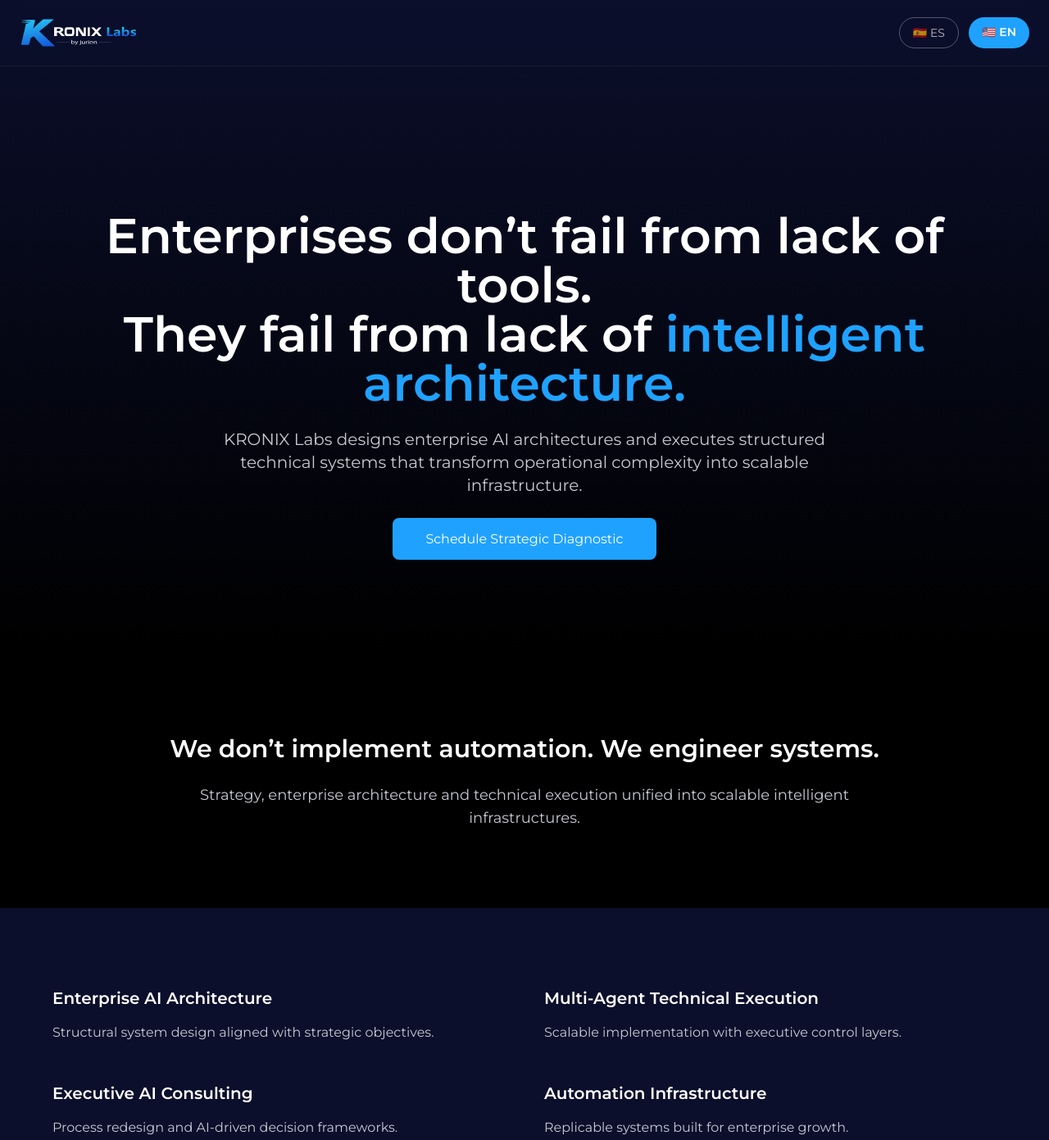
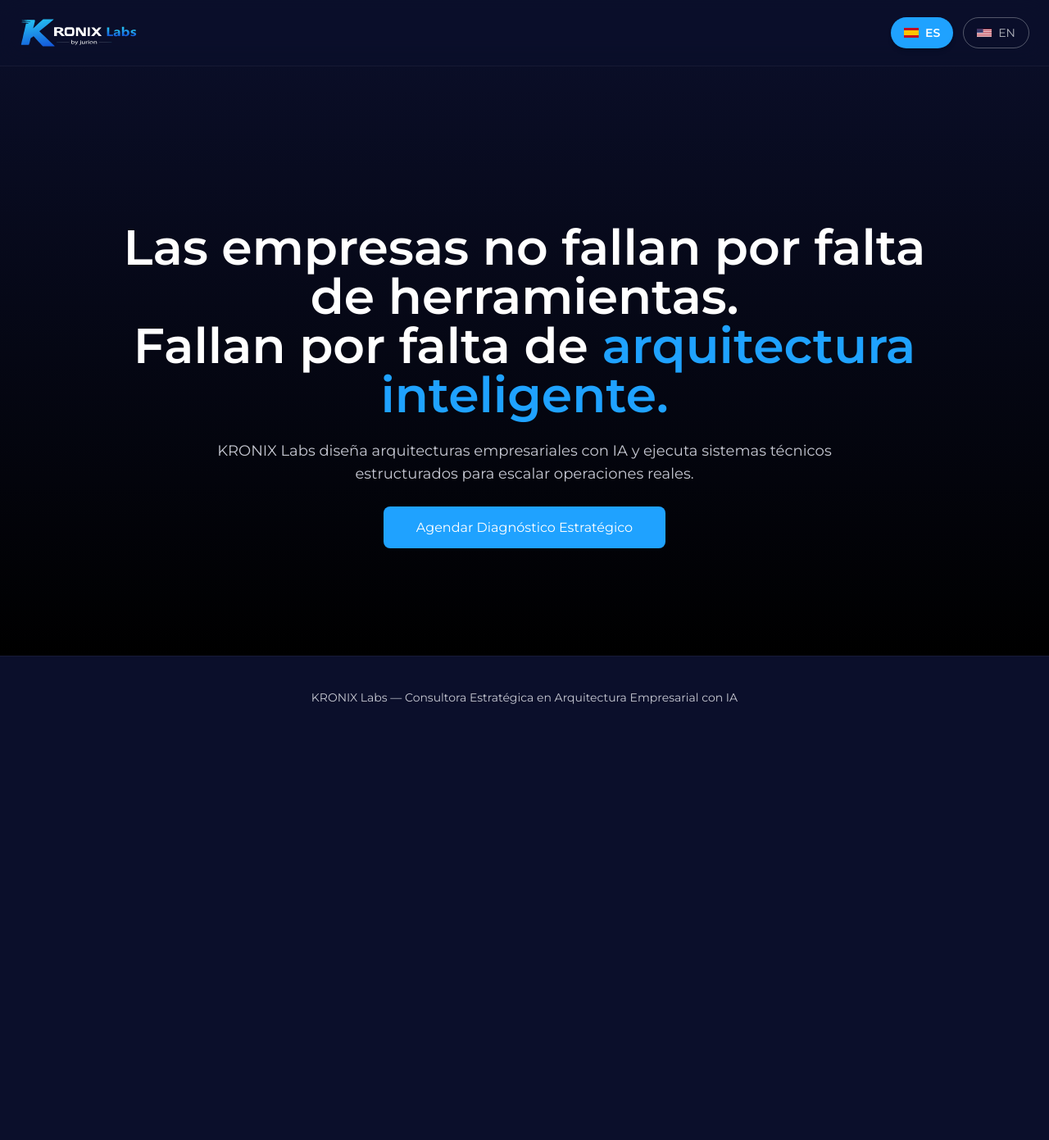
Before and after one commit to kronixlabs/kronixlabs.github.io, a plain HTML site: page en/index.html in a window 1280 px wide. Shown: the top 1391 px of the page at 82% size. After the commit the page ends 901 px from the top, so only its background shows below. Drawn offline with nearby package versions, Linux system fonts and the light colour scheme.

Commit message:
Update index.html

```diff
--- a/en/index.html
+++ b/en/index.html
@@ -1,14 +1,15 @@
 <!DOCTYPE html>
-<html lang="en">
+<html lang="es">
 <head>
 <meta charset="UTF-8">
 <meta name="viewport" content="width=device-width, initial-scale=1.0">
 
-<title>KRONIX Labs | Enterprise AI Architecture</title>
-<meta name="description" content="Strategic intelligent transformation consultancy with enterprise AI architecture and structured technical execution. We engineer systems that scale real operations.">
+<title>KRONIX Labs | Arquitectura Empresarial en IA</title>
+<meta name="description" content="Consultora estratégica de transformación inteligente con arquitectura empresarial en IA y ejecución técnica estructurada.">
 
-<link rel="canonical" href="https://kronixlabs.github.io/en/">
-<link rel="alternate" hreflang="es" href="https://kronixlabs.github.io/es/">
+<link rel="canonical" href="https://kronixlabs.github.io/es/">
+<link rel="alternate" hreflang="en" href="https://kronixlabs.github.io/en/">
+
 <link rel="icon" type="image/svg+xml" href="../Kronix-Labs.svg">
 
 <script src="https://cdn.tailwindcss.com"></script>
@@ -33,75 +34,66 @@ kronixGray: '#C7C9D3'
 
 <header class="fixed w-full bg-kronixDark/80 backdrop-blur-lg border-b border-white/5 z-50">
 <div class="max-w-7xl mx-auto px-6 py-4 flex justify-between items-center">
-<a href="/en/"><img src="../Kronix-Labs.svg" class="h-12"></a>
+
+<a href="/es/">
+<img src="../Kronix-Labs.svg" class="h-12">
+</a>
+
 <div class="flex gap-3">
-<a href="/es/" class="px-4 py-2 rounded-full border border-white/30 text-white/70 text-sm hover:border-kronixBlue hover:text-white transition">🇪🇸 ES</a>
-<div class="px-4 py-2 rounded-full bg-kronixBlue text-white text-sm font-semibold">🇺🇸 EN</div>
+
+<!-- Español activo -->
+<div class="px-4 py-2 rounded-full bg-kronixBlue text-white text-sm font-semibold flex items-center gap-2 shadow-md">
+<svg width="18" height="12" viewBox="0 0 3 2">
+<rect width="3" height="2" fill="#C60B1E"/>
+<rect y="0.5" width="3" height="1" fill="#FFC400"/>
+</svg>
+ES
+</div>
+
+<!-- English -->
+<a href="/en/"
+class="px-4 py-2 rounded-full border border-white/30 text-white/70 text-sm hover:border-kronixBlue hover:text-white transition flex items-center gap-2">
+<svg width="18" height="12" viewBox="0 0 19 10">
+<rect width="19" height="10" fill="#B22234"/>
+<g fill="#fff">
+<rect y="1" width="19" height="1"/>
+<rect y="3" width="19" height="1"/>
+<rect y="5" width="19" height="1"/>
+<rect y="7" width="19" height="1"/>
+<rect y="9" width="19" height="1"/>
+</g>
+<rect width="8" height="5" fill="#3C3B6E"/>
+</svg>
+EN
+</a>
+
 </div>
 </div>
 </header>
 
 <section class="min-h-screen flex items-center justify-center text-center px-6 bg-gradient-to-b from-kronixDark to-black">
 <div class="max-w-5xl pt-32">
-<h1 class="text-4xl md:text-6xl font-semibold mb-6 leading-tight">
-Enterprises don’t fail from lack of tools.<br>
-They fail from lack of <span class="text-kronixBlue">intelligent architecture.</span>
+
+<h1 class="text-4xl md:text-6xl font-semibold mb-6">
+Las empresas no fallan por falta de herramientas.<br>
+Fallan por falta de <span class="text-kronixBlue">arquitectura inteligente.</span>
 </h1>
-<p class="text-kronixGray text-lg md:text-xl mb-10 max-w-3xl mx-auto">
-KRONIX Labs designs enterprise AI architectures and executes structured technical systems that transform operational complexity into scalable infrastructure.
+
+<p class="text-kronixGray text-lg mb-10 max-w-3xl mx-auto">
+KRONIX Labs diseña arquitecturas empresariales con IA y ejecuta sistemas técnicos estructurados para escalar operaciones reales.
 </p>
-<a href="https://wa.me/573107397053?text=Hello%20KRONIX,%20I%20would%20like%20to%20schedule%20a%20strategic%20AI%20architecture%20diagnostic."
+
+<a href="https://wa.me/573107397053?text=Hola%20KRONIX,%20quiero%20agendar%20un%20diagnóstico%20estratégico%20de%20arquitectura%20IA."
 target="_blank"
 class="bg-kronixBlue px-10 py-4 rounded-lg font-medium hover:opacity-90 transition">
-Schedule Strategic Diagnostic
+Agendar Diagnóstico Estratégico
 </a>
-</div>
-</section>
 
-<section class="py-24 bg-black text-center px-6">
-<div class="max-w-4xl mx-auto">
-<h2 class="text-3xl font-semibold mb-6">We don’t implement automation. We engineer systems.</h2>
-<p class="text-kronixGray text-lg">
-Strategy, enterprise architecture and technical execution unified into scalable intelligent infrastructures.
-</p>
-</div>
-</section>
-
-<section class="py-24 px-6">
-<div class="max-w-6xl mx-auto grid md:grid-cols-2 gap-12">
-<div>
-<h3 class="text-xl font-semibold mb-4">Enterprise AI Architecture</h3>
-<p class="text-kronixGray">Structural system design aligned with strategic objectives.</p>
-</div>
-<div>
-<h3 class="text-xl font-semibold mb-4">Multi-Agent Technical Execution</h3>
-<p class="text-kronixGray">Scalable implementation with executive control layers.</p>
-</div>
-<div>
-<h3 class="text-xl font-semibold mb-4">Executive AI Consulting</h3>
-<p class="text-kronixGray">Process redesign and AI-driven decision frameworks.</p>
-</div>
-<div>
-<h3 class="text-xl font-semibold mb-4">Automation Infrastructure</h3>
-<p class="text-kronixGray">Replicable systems built for enterprise growth.</p>
-</div>
-</div>
-</section>
-
-<section class="py-24 bg-black text-center px-6">
-<div class="max-w-4xl mx-auto">
-<h2 class="text-3xl font-semibold mb-8">The KRONIX Principle</h2>
-<p class="text-kronixGray text-lg leading-relaxed">
-Automation without architecture is chaos.<br><br>
-AI without structure is risk.<br><br>
-Enterprises that scale design systems.<br><br>
-KRONIX Labs engineers applied intelligence.
-</p>
 </div>
 </section>
 
 <footer class="border-t border-white/5 py-10 text-center text-kronixGray text-sm">
-KRONIX Labs — Strategic Enterprise AI Architecture Consultancy
+KRONIX Labs — Consultora Estratégica en Arquitectura Empresarial con IA
 </footer>
 
 </body>
```
